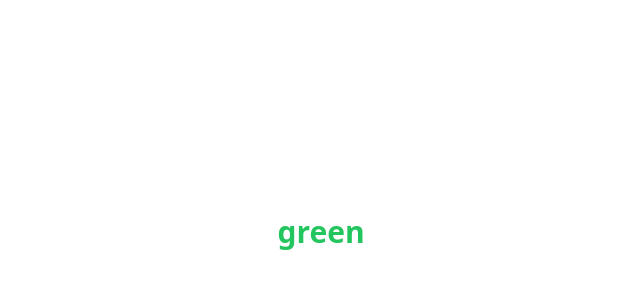
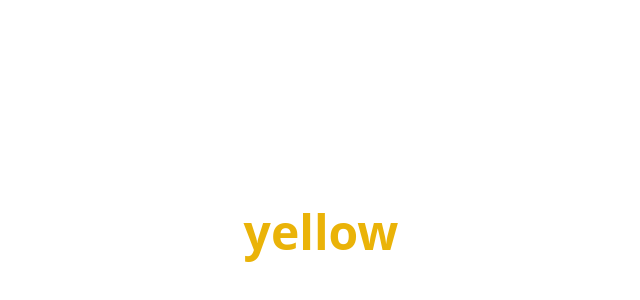
Before and after one commit to pheaktraa/project_practicum, a React (Vite) app: page / in a window 1280 px wide. Shown: the part 168-468 px from the top of the page, without its empty margins (319-959 px from the left). Built offline with nearby package versions, Linux system fonts and the light colour scheme.

Commit message:
yellow tra

```diff
--- a/src/App.jsx
+++ b/src/App.jsx
@@ -28,8 +28,8 @@
       <p className="read-the-docs">
         Click on the Vite and React logos to learn more
       </p> */}
-      <h1 className="text-3xl font-bold text-green-500">
-        green
+      <h1 className="text-5xl font-bold text-yellow-500">
+        yellow
       </h1>
     </>
   )
```
